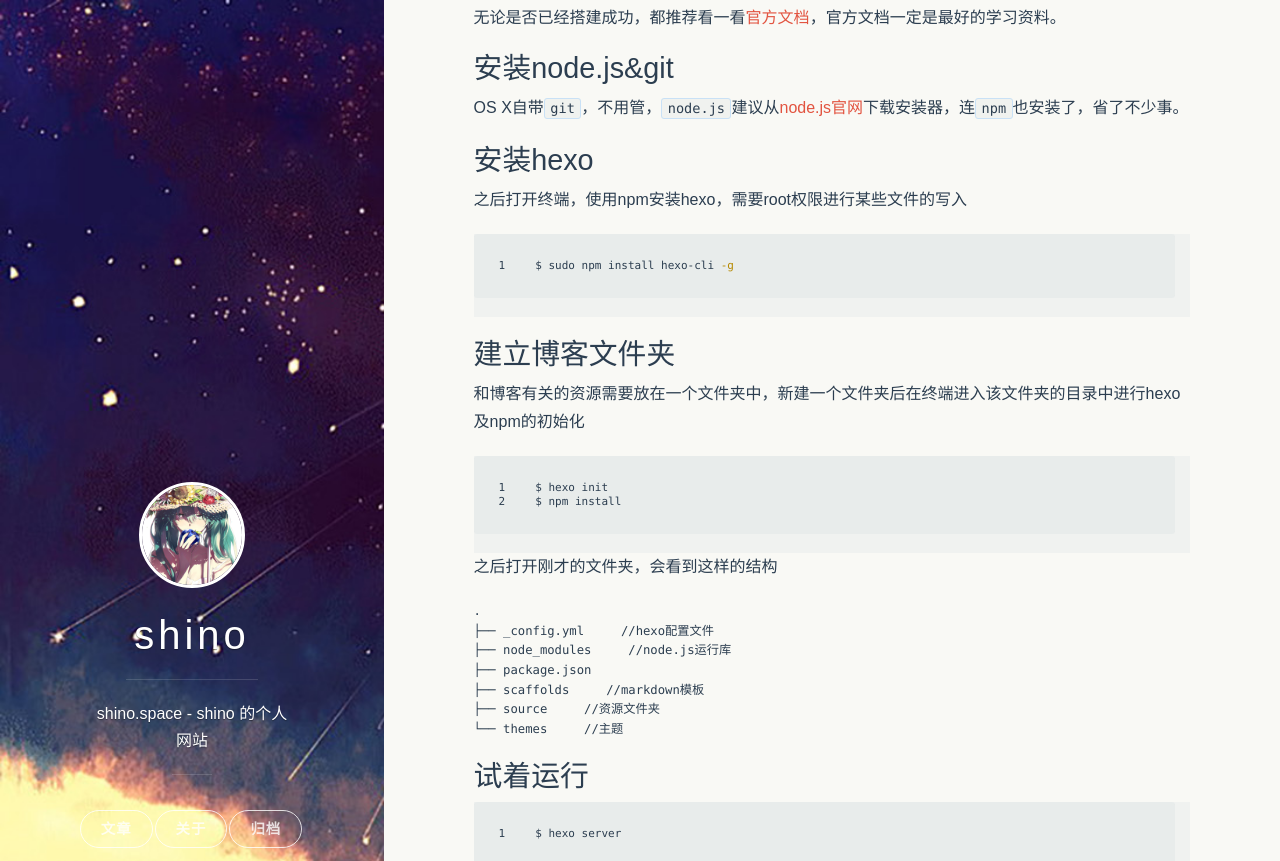
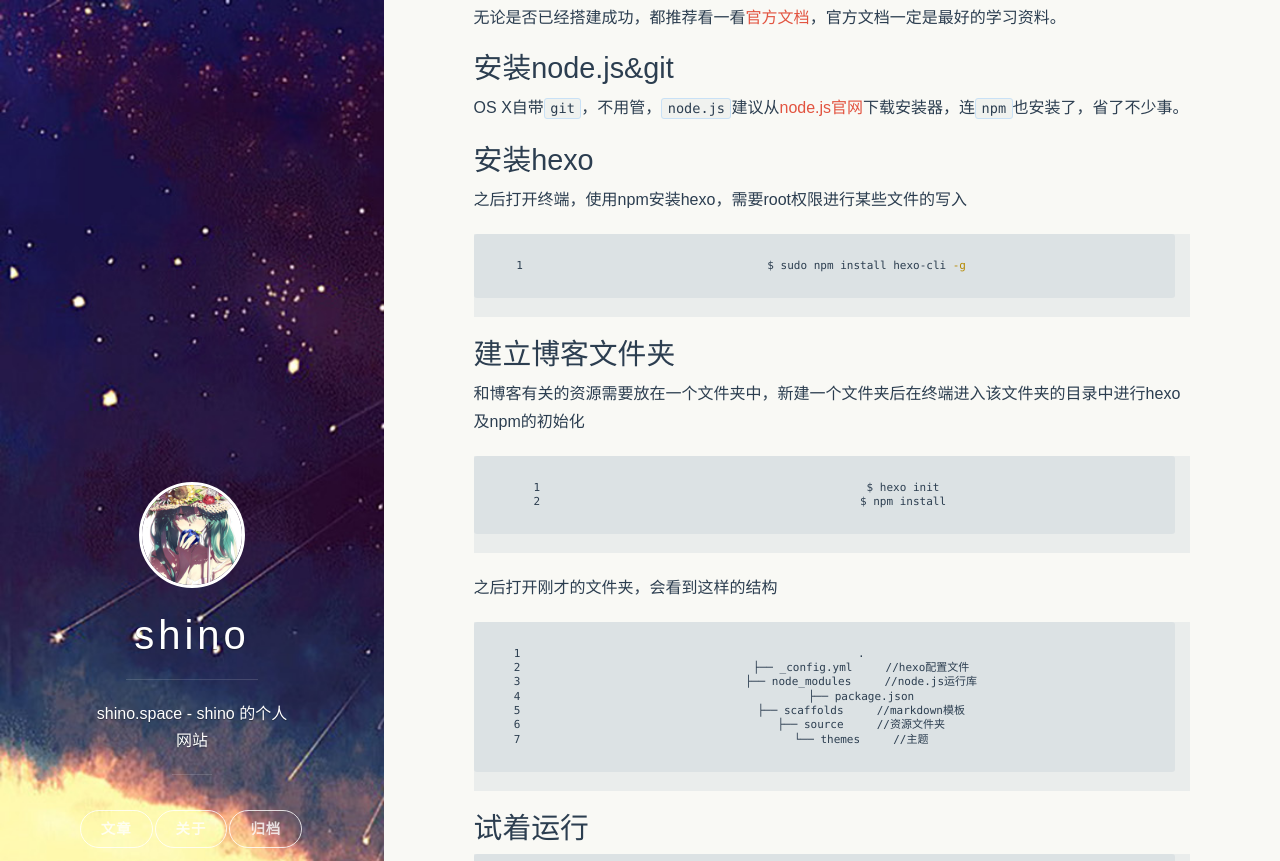
Before and after one commit to shino-996/ShinoJelyll, a Jekyll site: the page built from _posts/2016-02-01-使用Hexo在GitHub上搭建网站.md, in a window 1280 px wide and 1400 px high, scrolled down 1259 px, cut to the strip 0-861 px from the top of the window. Built offline with Jekyll 4.4.1, drawn with Linux system fonts in a browser that asks for light colours; comment, search, counter and statistics services are not loaded; some of the changed text lies outside the part shown.

Commit message:
内容修改
- 文章内容改为kramdown格式
- css调整，但表格css未完成

```diff
--- a/_posts/2016-02-01-使用Hexo在GitHub上搭建网站.md
+++ b/_posts/2016-02-01-使用Hexo在GitHub上搭建网站.md
@@ -52,9 +52,10 @@
 $ hexo init
 $ npm install
 ~~~
+
 之后打开刚才的文件夹，会看到这样的结构
 
-~~~ plain
+~~~ text
 .
 ├── _config.yml     //hexo配置文件
 ├── node_modules     //node.js运行库
@@ -102,7 +103,7 @@
 
 之后就会在`source/_posts/`下生成一个文件，文件名就是我么所命名的，后缀为`.md`，因为hexo的博客使用`markdown`语法书写，至于怎么写markdown，之后会介绍的。文章名称不加单引号也可以，不过名称中有空格的时候必须加单引号。
 
-~~~ plain
+~~~ text
 ---
 title: test
 date: 2016-03-05 14:56:52
@@ -112,7 +113,7 @@
 
 打开建好的文章后，会看到上面的字样，分别是标题、日期和标签。注意不要更改标题名称，新建文章的时候hexo根据标题建立了目录，更改了文章文件的标题会导致hexo错误。如果想更换标题，只能删掉重建。标签可以任意添加，便于归类文章，不同的主题对标签的实现方法也不一样。如果想写多个标签，可以这样书写
 
-~~~plain
+~~~ text
 tags:
 
 - tag1
@@ -128,7 +129,7 @@
 
 hexo的相关配置在这个文件中都可以配置，详细介绍一下
 
-~~~ plain
+~~~ text
 # Hexo Configuration
 ## Docs: https://hexo.io/docs/configuration.html
 ## Source: https://github.com/hexojs/hexo/
@@ -232,6 +233,7 @@
 $ cd 博客文件夹
 $ npm install hexo-deployer-git --save
 ~~~
+
 然后在博客的配置文件`_config.yml`（注意不是主题中的）中添加
 
 ~~~ plain
@@ -241,6 +243,7 @@
     github: 博客的git地址
     //gitcafe: 可以像这样部署到多个git服务器上
 ~~~
+
 git地址在git主页中可以看到，注意选择ssh的地址![](http://7xqj9r.com1.z0.glb.clouddn.com/githubSSH地址.jpg)
 
 因为hexo-deployer-git插件使用ssh方式连接github，所以还要配置ssh，至于什么是ssh以及ssh的原理，可以参考我的[github的ssh key部署及原理分析] [ssh]。
@@ -292,7 +295,7 @@
 $ hexo g -d    //hexo generate和hexo deploy的结合
 ~~~
 
-> 至此博客已经可以使用了，不过作为自己的博客还是要好好打理一下
+ 至此博客已经可以使用了，不过作为自己的博客还是要好好打理一下
 
 ### 域名申请
 
--- a/css/highlight.css
+++ b/css/highlight.css
@@ -3,7 +3,7 @@
  }
 .highlight, .highlight .w {
   color: #2c3e50;
-  background-color: rgba(102, 128, 153, .06);
+  background-color: rgba(102, 128, 153, 0.1);
   overflow-x: auto;
 }
 td.gutter.gl {
--- a/css/uno.css
+++ b/css/uno.css
@@ -34,8 +34,17 @@
     content: none; }
 
 table {
+    width: 100%;
     border-collapse: collapse;
     border-spacing: 0; }
+th {
+    font-weight: bold;
+}
+
+th, td {
+    text-align: center !important;
+    font-size
+}
 
 body {
     width: 100%; }
@@ -1689,3 +1698,6 @@
     .btn, .navigation__item a {
         display: block;
         margin-bottom: .4em; } }
+div.highlighter-rouge {
+    margin-bottom: 1.3em;
+}
```
Also changed, not shown: _posts/2016-02-01-关于shino-space.md (+2 -1 lines), _posts/2016-02-08-github的ssh-key部署及原理分析.md (+6 -5 lines).
